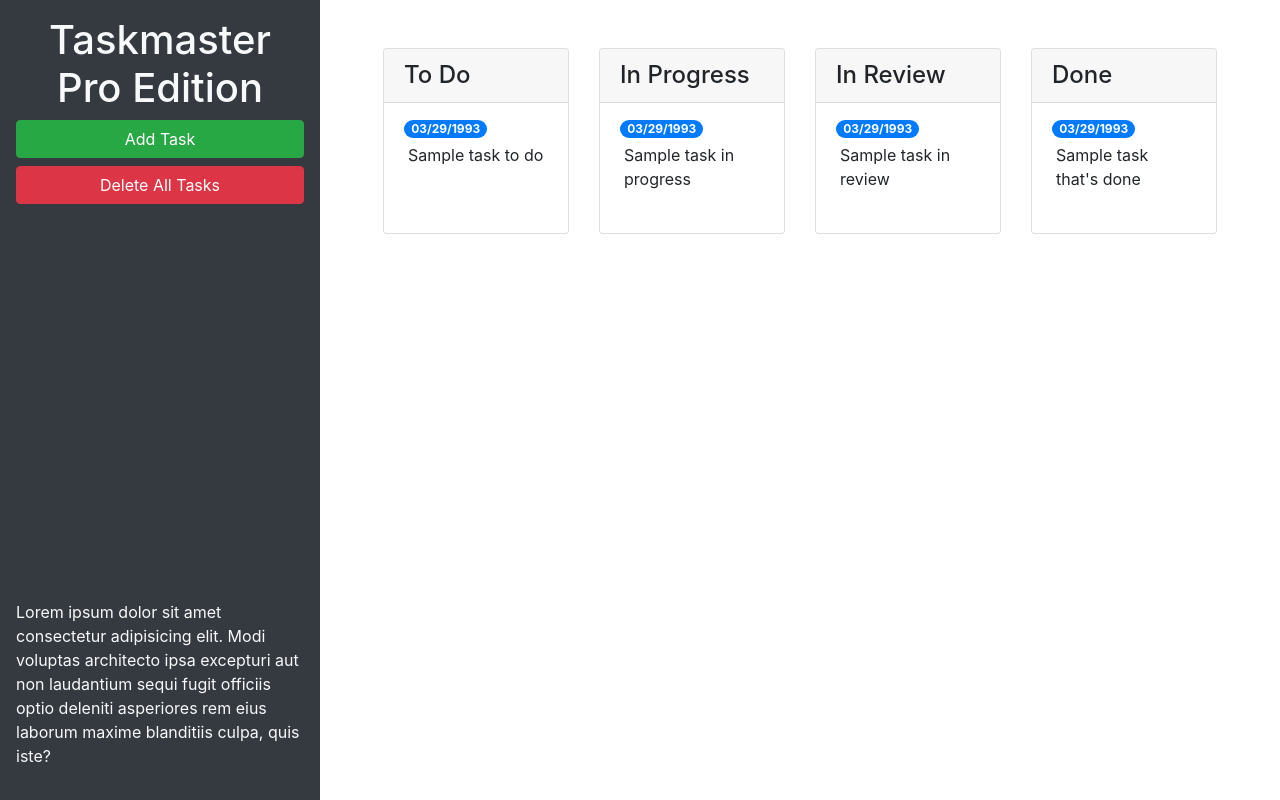
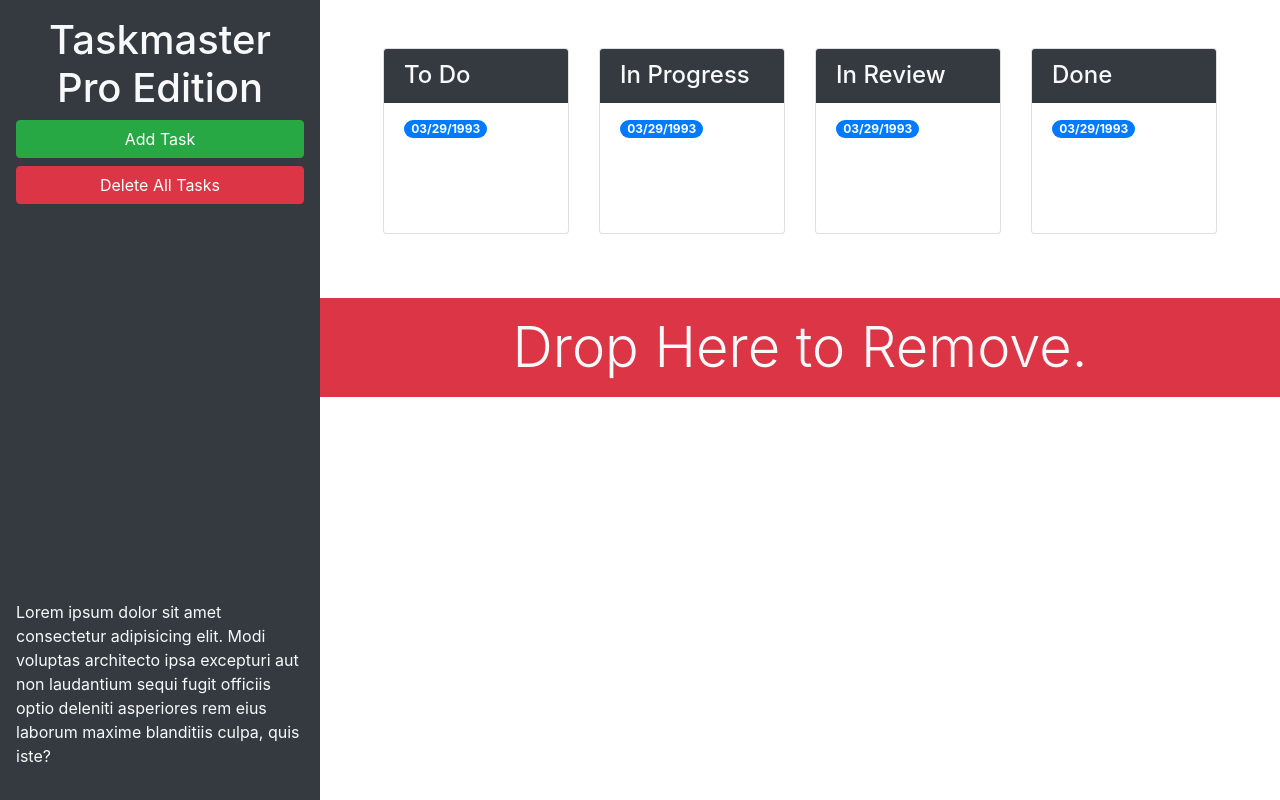
Before and after one commit to StephenWDickey/taskmaster-pro, a plain HTML site: page index.html in a window 1280 px wide. Drawn offline with nearby package versions, Linux system fonts and the light colour scheme.

Commit message:
added more bootstrap classes for styling, created drag here to remove area

```diff
--- a/index.html
+++ b/index.html
@@ -13,29 +13,29 @@
 <body>
 
   <div class="row min-vh-100 no-gutters">
-    <header class="col-12 col-lg-3 bg-dark text-light d-flex flex-column p-4 p-lg-3">
+    <header class="col-12 col-lg-3 bg-dark text-light sticky-top d-flex flex-column p-4 p-lg-3">
       <h1 class="text-center">Taskmaster Pro Edition</h1>
       <button id="create-task" class="btn btn-block btn-success" data-toggle="modal" data-target="#task-form-modal">Add
         Task</button>
       <button id="remove-tasks" class="btn btn-block btn-danger">Delete All Tasks</button>
-      <p class="mt-auto">Lorem ipsum dolor sit amet consectetur adipisicing elit. Modi voluptas architecto ipsa
+      <p class="mt-auto d-none d-lg-block">Lorem ipsum dolor sit amet consectetur adipisicing elit. Modi voluptas architecto ipsa
         excepturi aut non
         laudantium sequi fugit officiis optio deleniti asperiores rem eius laborum maxime blanditiis culpa, quis iste?
       </p>
     </header>
-    <main class="col-12 col-lg-9">
+    <main class="col-12 col-lg-9 d-flex flex-column">
       <!-- Bootstrap class row before class col -->
       <div class="m-5 row justify-content-around">
         <!-- toDo -->
         <div class = "col-12 col-md-6 col-xl-3 mb-3">
           <div class="card">
-            <h4 class="card-header">
+            <h4 class="card-header bg-dark text-light">
               To Do
             </h4>
             <ul id="list-toDo" class="list-group list-group-flush">
               <li class="list-group-item">
                 <span class="badge badge-primary badge-pill">03/29/1993</span>
-                <p class="m-1">Sample task to do</p>
+                <p class="m-1"></p>
               </li>
             </ul>
           </div>
@@ -43,11 +43,11 @@
         <!-- in progress -->
         <div class = "col-12 col-md-6 col-xl-3 mb-3">
           <div class="card">
-            <h4 class="card-header">In Progress</h4>
+            <h4 class="card-header bg-dark text-light">In Progress</h4>
             <ul id="list-inProgress" class="list-group list-group-flush">
               <li class="list-group-item">
                 <span class="badge badge-primary badge-pill">03/29/1993</span>
-                <p class="m-1">Sample task in progress</p>
+                <p class="m-1"></p>
               </li>
             </ul>
           </div>
@@ -55,11 +55,11 @@
         <!-- in review -->
         <div class="col-12 col-md-6 col-xl-3 mb-3">
           <div class="card">
-            <h4 class="card-header">In Review</h4>
+            <h4 class="card-header bg-dark text-light">In Review</h4>
             <ul id="list-inReview" class="list-group list-group-flush">
               <li class="list-group-item">
                 <span class="badge badge-primary badge-pill">03/29/1993</span>
-                <p class="m-1">Sample task in review</p>
+                <p class="m-1"></p>
               </li>
             </ul>
           </div>
@@ -67,14 +67,19 @@
         <!-- Done -->
         <div class="col-12 col-md-6 col-xl-3 mb-3">
           <div class=card>
-            <h4 class="card-header">Done</h4>
+            <h4 class="card-header bg-dark text-light">Done</h4>
             <ul id="list-done" class="list-group list-group-flush">
               <li class="list-group-item">
                 <span class="badge badge-primary badge-pill">03/29/1993</span>
-                <p class="m-1">Sample task that's done</p>
+                <p class="m-1"></p>
               </li>
             </ul>
           </div>
+        </div>
+      </div>
+      <div id="trash">
+        <div class="w-100 mt-auto bg-danger p-3 text-center text-light display-4">
+          Drop Here to Remove.
         </div>
       </div>
     </main>
```
